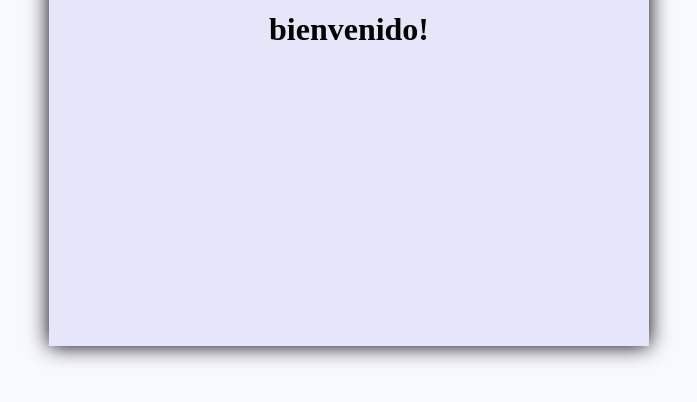
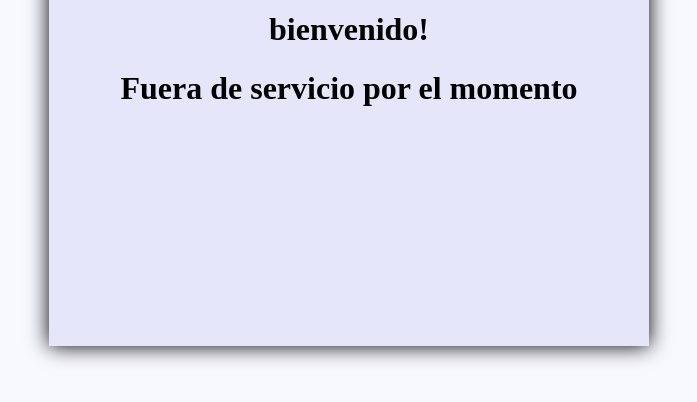
Before and after one commit to Khendry/Repositorio-1, a plain HTML site: page inicio.html in a window 1280 px wide. Shown: the part 184-586 px from the top of the page, without its empty margins (291-988 px from the left). Drawn offline with Linux system fonts and the light colour scheme.

Commit message:
Fuera de servicio por el momento

```diff
--- a/inicio.html
+++ b/inicio.html
@@ -12,6 +12,7 @@
     <form action="inicio.html" method="get">
     <div class="inputs">
 <h1>bienvenido!</h1>
+<H1>Fuera de servicio por el momento</H1>
 
     </div>
     </form>
```
